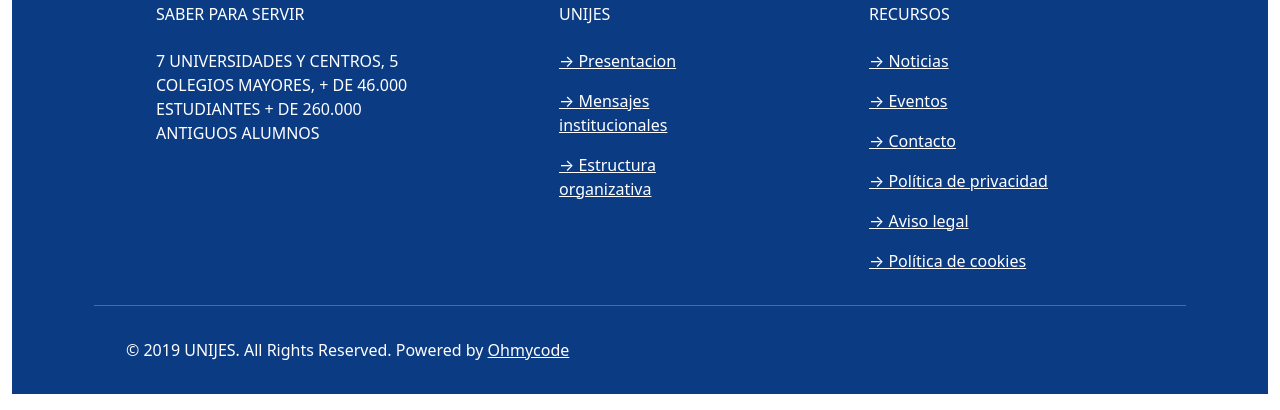
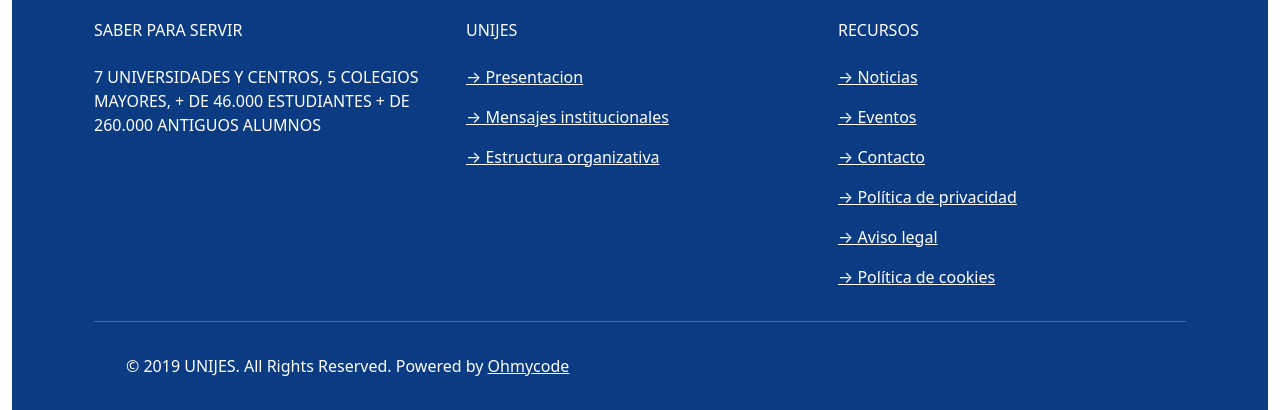
Before and after one commit to SMD-DIW/Bootstrap-Unijes, a plain HTML site: page index.html in a window 1280 px wide. Shown: the part 1789-2199 px from the top of the page. Drawn offline with nearby package versions, Linux system fonts and the light colour scheme.

Commit message:
Adaptado a resoluciones indicadas

```diff
--- a/css/estilo.css
+++ b/css/estilo.css
@@ -1,3 +1,13 @@
+/**
+    Sergio Matamoros Delgado
+*/
+body {
+    /**
+        sobreescribimos estilos....
+
+    margin: 0px !important;
+    padding: 0px !important;*/
+}
 nav img {
     width: 200px;
 }
--- a/index.html
+++ b/index.html
@@ -10,9 +10,9 @@
         <link href="https://cdn.jsdelivr.net/npm/bootstrap@5.1.3/dist/css/bootstrap.min.css" rel="stylesheet" integrity="sha384-1BmE4kWBq78iYhFldvKuhfTAU6auU8tT94WrHftjDbrCEXSU1oBoqyl2QvZ6jIW3" crossorigin="anonymous">
         <link rel="stylesheet" href="css/estilo.css">
     </head>
-    <body class="container-fluid">
+    <body class="container-fluid ">
         <nav class="navbar navbar-expand-lg navbar-light bg-light">
-            <div class="container-fluid">
+            <div class="container-fluid p-0">
               <img src="https://unijes.net/wp-content/uploads/2019/06/Logo_unijes1.png">
               <button class="navbar-toggler" type="button" data-bs-toggle="collapse" data-bs-target="#navbarNav" aria-controls="navbarNav" aria-expanded="false" aria-label="Toggle navigation">
                 <span class="navbar-toggler-icon"></span>
@@ -65,7 +65,8 @@
             </div>
             <h2 class="text-center">Universidades y centros</h2>
             <!-- Universidades y centros -->
-            <div class="row row-cols-1 row-cols-xs-2 row-cols-sm-3 row-cols-lg-4">
+            <!-- Filas con columnas...-->
+            <div class="row row-cols-1 row-col-xs-2 row-cols-sm-3 row-cols-lg-4 p-3">
                 <div class="feature col">
                     <img src="https://unijes.net/wp-content/uploads/2021/05/UD-CASTE-1-150x57.jpg">
                 </div>
@@ -98,7 +99,7 @@
             <!--Grid row-->
             <div class="row">
                 <!-- Grid column -->
-                <div class="col-md-3 col-lg-3 col-xl-3 mx-auto mt-3">
+                <div class="col-xs-12 col-sm-12 col-md-4 col-lg-4 mx-auto">
                 <h6 class="text-uppercase mb-4 font-weight-bold">
                     SABER PARA SERVIR
                 </h6>
@@ -113,7 +114,7 @@
                 <hr class="w-100 clearfix d-md-none" />
 
                 <!-- Grid column -->
-                <div class="col-md-2 col-lg-2 col-xl-2 mx-auto mt-3">
+                <div class="col-xs-12 col-sm-12 col-md-4 col-lg-4 mx-auto">
                 <h6 class="text-uppercase mb-4 font-weight-bold">UNIJES</h6>
                 <p>
                     <a class="text-white">→ Presentacion</a>
@@ -130,7 +131,7 @@
                 <hr class="w-100 clearfix d-md-none" />
 
                 <!-- Grid column -->
-                <div class="col-md-3 col-lg-3 col-xl-3 mx-auto mt-3">
+                <div class="col-xs-12 col-sm-12 col-md-4 col-lg-4 mx-auto">
                     <h6 class="text-uppercase mb-4 font-weight-bold">
                         RECURSOS
                     </h6>
@@ -164,13 +165,11 @@
             <section class="p-3 pt-0">
             <div class="row d-flex align-items-center">
                 <!-- Grid column -->
-                <div class="col-md-7 col-lg-8 text-center text-md-start">
+                <div class="col-md-12 col-lg-12 text-center text-md-start">
                 <!-- Copyright -->
                 <div class="p-3">
-
                     © 2019 UNIJES. All Rights Reserved. Powered by
-                    <a class="text-white" href="https://ohmycode.cat"
-                    >Ohmycode</a>
+                    <a class="text-white" href="https://ohmycode.cat">Ohmycode</a>
                 </div>
                 <!-- Copyright -->
                 </div>
```
